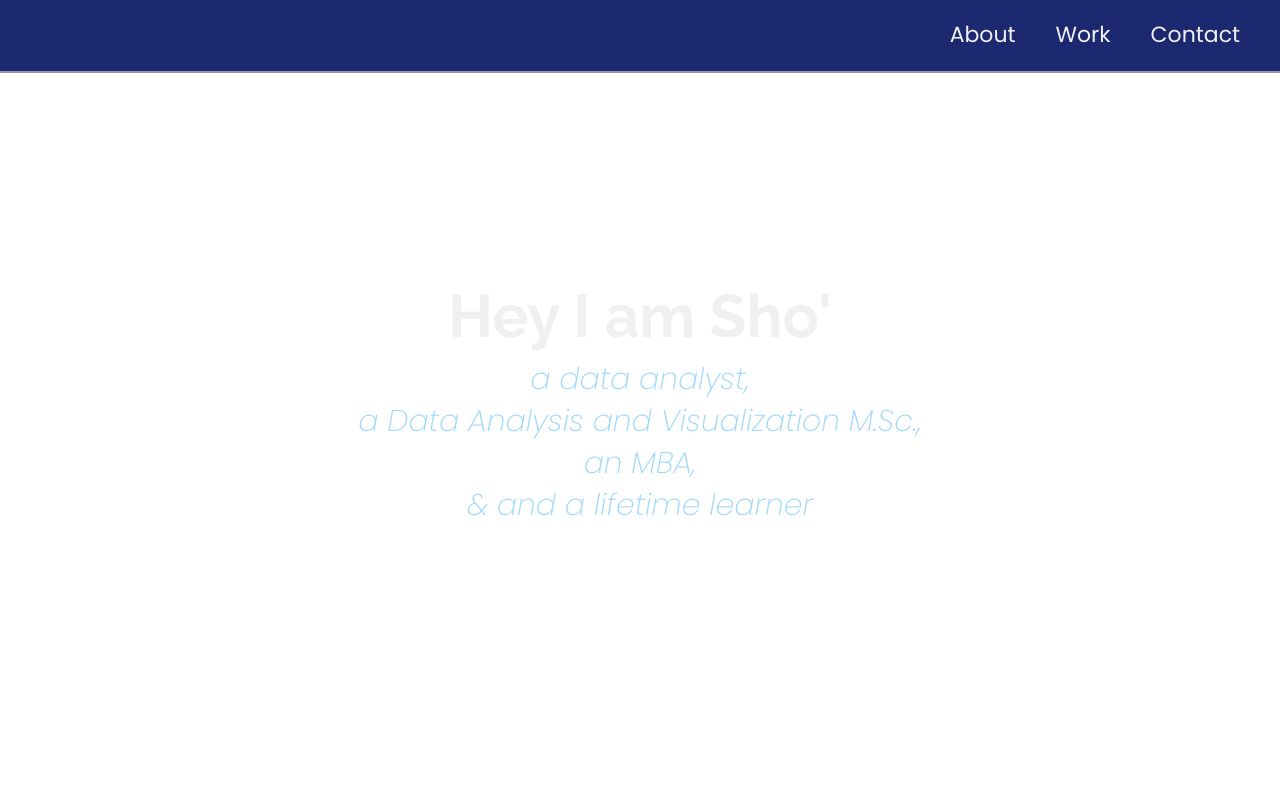
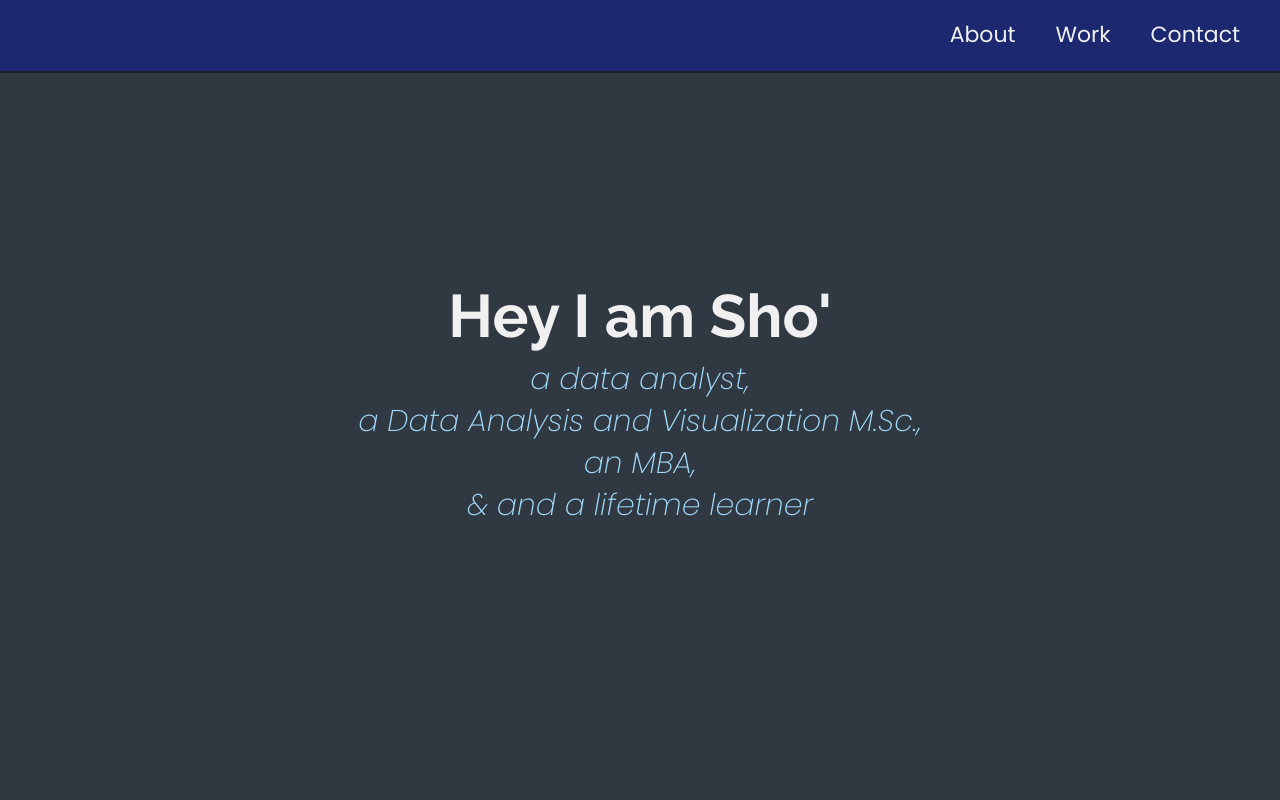
Before and after one commit to ShokoLocoMocco/fccPortfolio, a plain HTML site: page index.html in a window 1280 px wide. Shown: the top 800 px of the page. Drawn offline with Linux system fonts and the light colour scheme.

Commit message:
welcome section color

```diff
--- a/style.css
+++ b/style.css
@@ -153,8 +153,7 @@ img {
   align-items: center;
   width: 100%;
   height: 100vh;
-  background: var(--main-gray)
-  background-image: linear-gradient(62deg, #3a3d40 0%, #181719 100%);
+  background: var(--main-gray);
 }
 
 .welcome-section > p {
```
